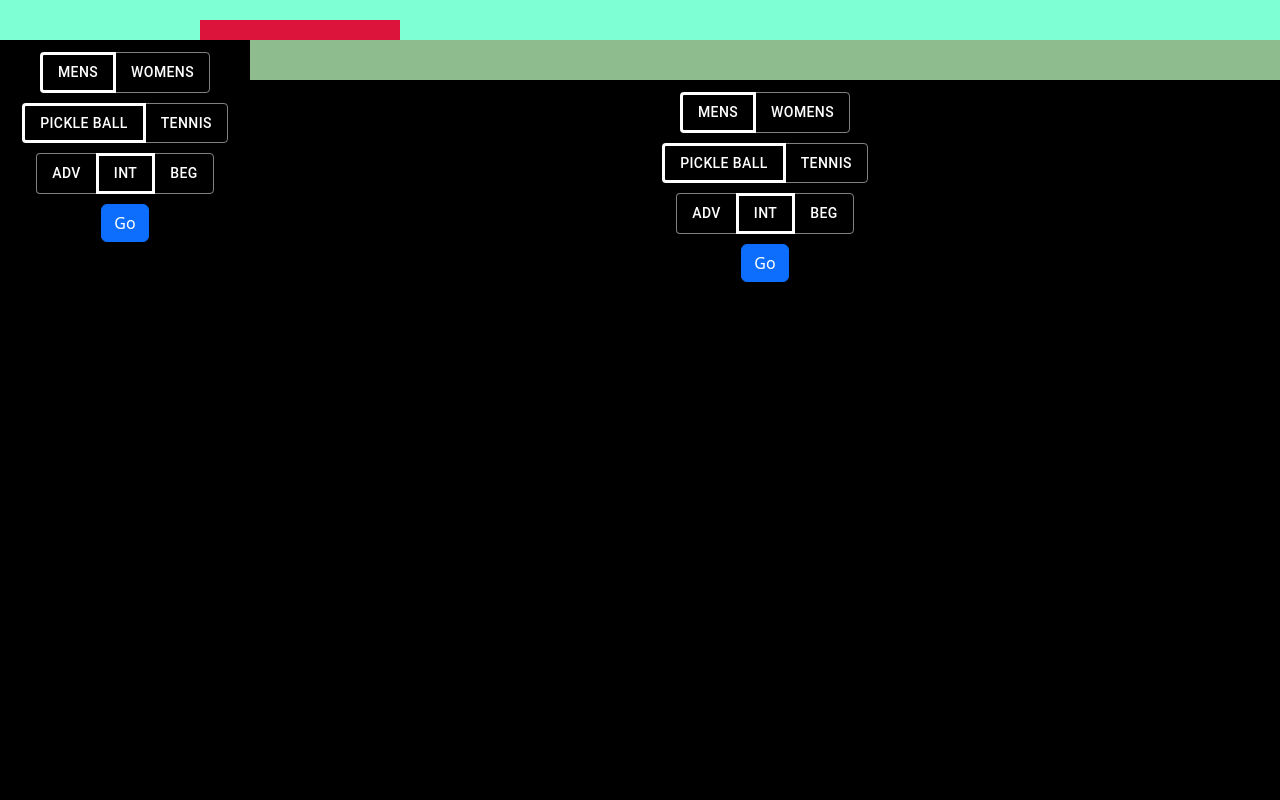
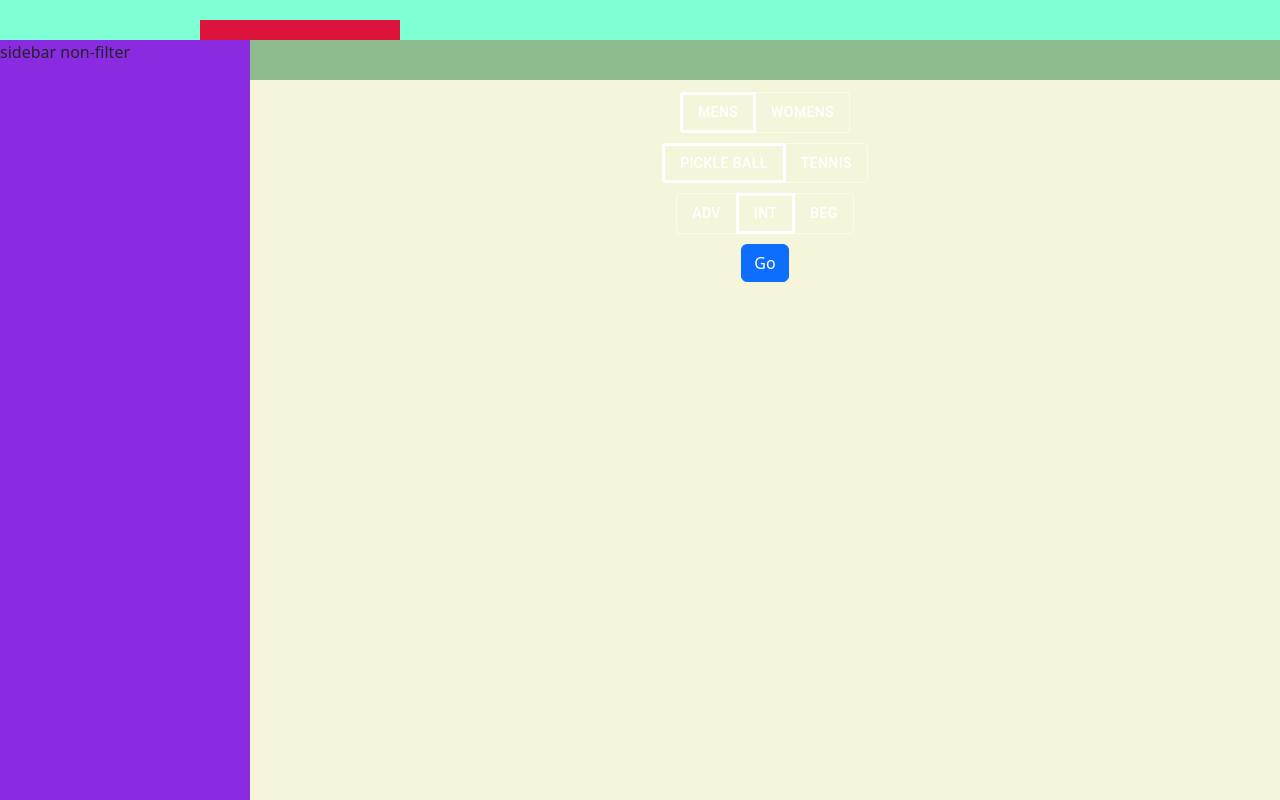
Before and after one commit to itayner/ladder, a React (Vite) app: page /filter in a window 1280 px wide. Built offline with nearby package versions, Linux system fonts and the light colour scheme.

Commit message:
myMessage

```diff
--- a/src/App.jsx
+++ b/src/App.jsx
@@ -2,6 +2,7 @@ import { useEffect, useState } from "react";
 import { Routes, Route } from "react-router-dom";
 import { useMediaQuery } from "react-responsive";
 import { createTheme, ThemeProvider } from "@mui/material";
+import { useNavigate } from "react-router-dom";
 
 import "../src/stylesResp.css";
 
@@ -13,7 +14,7 @@ import LadderDesk from "./components/desktop/content/LadderDesk";
 import RegisterMob from "./components/mobile/content/RegisterMob.jsx";
 import RegisterDesk from "./components/desktop/content/RegisterDesk";
 import PlayerPopup from "./components/mobile/PlayerPopup";
-import FilterMob from "./components/mobile/content/FilterMob";
+import Filter from "./components/mobile/content/Filter";
 import Sidebar from "./components/desktop/Sidebar";
 
 import { NavDropdownMobProvider } from "./contexts/navDropdownMob";
@@ -48,16 +49,17 @@ function App() {
       violet: createColor("#BC00A3"),
       green: createColor("#00FF00"),
       white: createColor("#FFFFFF"),
+      black: createColor("#000000"),
       primary: {
-        light: "#757ce8",
-        main: "#3f50b5",
-        dark: "#002884",
-        contrastText: "#fff",
+        light: "#000000",
+        main: "#000000",
+        dark: "#000000",
+        contrastText: "#000000",
       },
       secondary: {
-        light: "#ff7961",
-        main: "#ffffff",
-        dark: "#ba000d",
+        light: "000000",
+        main: "#000000",
+        dark: "#000000",
         contrastText: "#000",
       },
     },
@@ -91,7 +93,7 @@ function App() {
                     >
                       <Routes>
                         <Route path="/ladder" element={<Ladder />} />
-                        <Route path="/filter" element={<FilterMob />} />
+                        <Route path="/filter" element={<Filter />} />
                         {/*
                         <Route path="/login" element={<LoginMob />} />
                         <Route path="/register" element={<RegisterMob />} />
--- a/src/components/desktop/Sidebar.jsx
+++ b/src/components/desktop/Sidebar.jsx
@@ -3,135 +3,26 @@ import { useNavigate } from "react-router-dom";
 import { ButtonGroup, Button } from "@mui/material";
 import { css } from "@emotion/css";
 
+import Filter from "../mobile/content/Filter";
+
 import { useFilterContext } from "../../contexts/filter";
 import { useContent } from "../../contexts/content";
+import { useIsMobileContext } from "../../contexts/isMobile";
 
 function Sidebar(props) {
   const navigate = useNavigate();
   const { state: filter, dispatch: dFilter } = useFilterContext();
   const { state: content, dispatch: dContent } = useContent();
   const { gender, sport, skill } = filter;
-
-  const onGenderClick = (e) => {
-    dFilter({
-      type: "setFilter",
-      payload: { ...filter, gender: e.target.name },
-    });
-  };
-  const onSportClick = (e) => {
-    dFilter({
-      type: "setFilter",
-      payload: { ...filter, sport: e.target.name },
-    });
-  };
-  const onSkillClick = (e) => {
-    dFilter({
-      type: "setFilter",
-      payload: { ...filter, skill: e.target.name },
-    });
-  };
-  const onSubmit = () => {
-    dContent({ type: "setContent", payload: "ladder" });
-    navigate("/ladder");
-  };
-
-  const color = "white";
+  const { state: isMobileState } = useIsMobileContext();
 
   return (
     <div className="sidebar-container">
-      <div className="sidebar-wrapper">
-        <div className="filter-item">
-          <ButtonGroup variant="outlined" color="secondary">
-            {/*
-                    <Button className={css`border-color: black !important; ${gender === 'Mens' ? 'border: 3px solid !important' : ''}`} onClick={onGenderClick} name='M'>M</Button>
-                    <Button className={css`border-color: black !important; ${gender === 'Womens' ? 'border: 3px solid !important' : ''}`} onClick={onGenderClick} name='F'>F</Button>
-                    */}
-            <Button
-              color={color}
-              className={css`
-                ${gender === "M" ? "border: 3px solid !important" : ""}
-              `}
-              onClick={onGenderClick}
-              name="M"
-            >
-              Mens
-            </Button>
-            <Button
-              color={color}
-              className={css`
-                ${gender === "W" ? "border: 3px solid !important" : ""}
-              `}
-              onClick={onGenderClick}
-              name="W"
-            >
-              Womens
-            </Button>
-          </ButtonGroup>
-        </div>
-        <div className="filter-item">
-          <ButtonGroup variant="outlined" color="primary">
-            <Button
-              color={color}
-              className={css`
-                ${sport === "Pickle Ball" ? "border: 3px solid !important" : ""}
-              `}
-              onClick={onSportClick}
-              name="Pickle Ball"
-            >
-              Pickle Ball
-            </Button>
-            <Button
-              color={color}
-              className={css`
-                ${sport === "Tennis" ? "border: 3px solid !important" : ""}
-              `}
-              onClick={onSportClick}
-              name="Tennis"
-            >
-              Tennis
-            </Button>
-          </ButtonGroup>
-        </div>
-        <div className="filter-item">
-          <ButtonGroup variant="outlined" color="primary">
-            <Button
-              color={color}
-              className={css`
-                ${skill === "Adv" ? "border: 3px solid !important" : ""}
-              `}
-              onClick={onSkillClick}
-              name="Adv"
-            >
-              Adv
-            </Button>
-            <Button
-              color={color}
-              className={css`
-                ${skill === "Int" ? "border: 3px solid !important" : ""}
-              `}
-              onClick={onSkillClick}
-              name="Int"
-            >
-              Int
-            </Button>
-            <Button
-              color={color}
-              className={css`
-                ${skill === "Beg" ? "border: 3px solid !important" : ""}
-              `}
-              onClick={onSkillClick}
-              name="Beg"
-            >
-              Beg
-            </Button>
-          </ButtonGroup>
-        </div>
-        <div className="filter-item">
-          <button onClick={onSubmit} className="btn btn-primary">
-            Go
-          </button>
-        </div>
-      </div>
+      {content.content === "ladder" ? (
+        <Filter />
+      ) : (
+        <div className="sidebar-non-filter">sidebar non-filter</div>
+      )}
     </div>
   );
 }
--- a/src/components/mobile/Content.jsx
+++ b/src/components/mobile/Content.jsx
@@ -6,7 +6,7 @@ import LadderMob from "./content/Ladder";
 import RegisterMob from "./content/RegisterMob";
 import RegisterMob2 from "./content/RegisterMob2";
 import LoginMob from "./content/LoginMob";
-import FilterMob from "./content/FilterMob";
+import FilterMob from "./content/Filter";
 
 import PlayerPopup from "./PlayerPopup";
 
--- a/src/components/mobile/FilterButton.jsx
+++ b/src/components/mobile/FilterButton.jsx
@@ -10,6 +10,7 @@ function FilterButton({ width, height, color }) {
   const { state: contentState, dispatch: contentDispatch } = useContent();
 
   const filterButtonClick = () => {
+    console.log("filterButton clicked!!!");
     contentDispatch({ type: "setContent", payload: "filter" });
     navigate("/filter");
   };
--- a/src/components/mobile/content/FilterMob.jsx
+++ b/src/components/mobile/content/Filter.jsx
@@ -5,13 +5,28 @@ import { css } from "@emotion/css";
 
 import { useFilterContext } from "../../../contexts/filter";
 import { useContent } from "../../../contexts/content";
+import { useIsMobileContext } from "../../../contexts/isMobile";
 
-function FilterMob(props) {
+function Filter(props) {
   const navigate = useNavigate();
   const { state: filter, dispatch: dFilter } = useFilterContext();
-  const { state: content, dispatch: dContent } = useContent();
+  const {
+    state: { content },
+    dispatch: dContent,
+  } = useContent();
+  const {
+    state: { isMobile },
+    dispatch: dIsMobile,
+  } = useIsMobileContext();
   const { gender, sport, skill } = filter;
 
+  useEffect(() => {
+    console.log(`in useEffect: isMobile=${isMobile} content=${content}`);
+    if (!isMobile && content === "filter") {
+      navigate("/ladder");
+      dContent({ type: "setContent", payload: "ladder" });
+    }
+  }, [isMobile]);
   const onGenderClick = (e) => {
     dFilter({
       type: "setFilter",
@@ -136,4 +151,4 @@ function FilterMob(props) {
   );
 }
 
-export default FilterMob;
+export default Filter;
--- a/src/hooks/useResizeListening.js
+++ b/src/hooks/useResizeListening.js
@@ -12,7 +12,7 @@ export default function useResizeListening() {
 
   useEffect(() => {
     function updateIsMobile() {
-      const res = getWindowWidth() <= 768;
+      const res = getWindowWidth() <= 576;
       dispatch({
         type: "updateIsMobile",
         payload: res,
--- a/src/styles.css
+++ b/src/styles.css
@@ -128,15 +128,15 @@ body {
   bottom: 0;
   overflow-y: hidden;
 }
-.sidebar-wrapper {
-  background-color: black;
-  padding: 2px;
-  width: 100%;
-  height: 100%;
-  display: flex;
-  flex-direction: column;
-  align-items: center;
+.sidebar-non-filter {
+  position: absolute;
+  top: 0;
+  right: 0;
+  bottom: 0;
+  left: 0;
+  background-color: blueviolet;
 }
+
 .filter-mob-container {
   background-color: beige;
   position: absolute;
@@ -147,7 +147,6 @@ body {
   overflow-y: hidden;
 }
 .filter-mob-wrapper {
-  background-color: black;
   padding: 2px;
   width: 100%;
   height: 100%;
@@ -164,6 +163,7 @@ body {
   display: flex;
   align-items: center;
   justify-content: center;
+  z-index: 3000;
 }
 .filter-btn-target {
   color: white;
```
